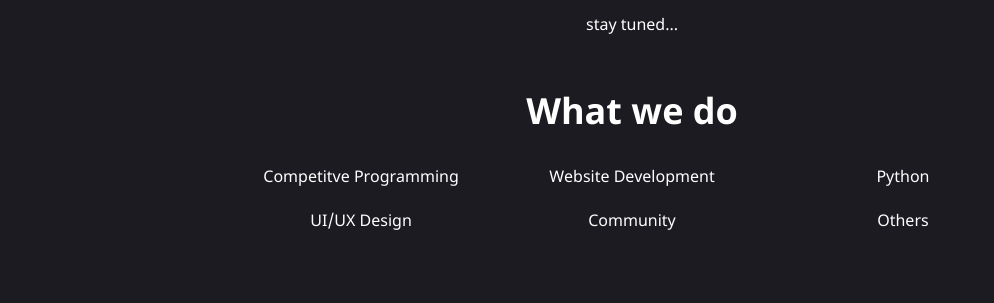
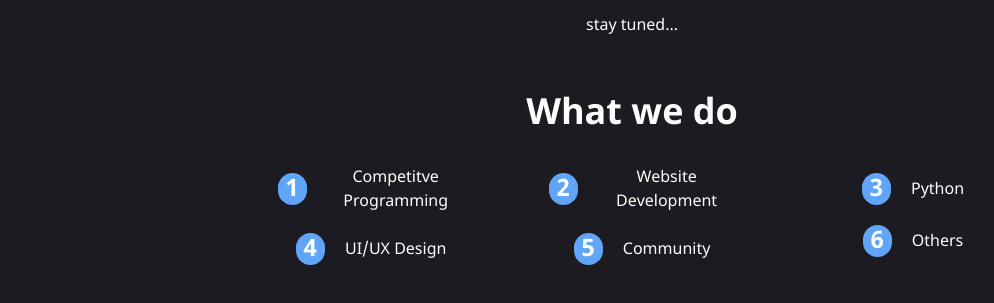
Before and after one commit to triamcomputerclub/triamcomputer-landing, a website built with Parcel: page index.html in a window 1280 px wide. Shown: the part 159-462 px from the top of the page, without its empty margins (8-1002 px from the left). Built offline with nearby package versions, Linux system fonts and the light colour scheme; files whose address does not match are found by name.

Commit message:
Add stupid numbers

```diff
--- a/index.html
+++ b/index.html
@@ -50,7 +50,7 @@
     </header>
 
     <section class="flex flex-col items-center justify-center">
-      <h1 class="flex flex-col items-center text-center justify-center mb-4">
+      <h1 class="flex flex-col items-center justify-center mb-4 text-center">
         <span class="text-xl">Triam Udom</span>
         <span class="text-4xl font-bold">Computer Club</span>
       </h1>
@@ -61,18 +61,18 @@
       <h1 class="flex flex-col items-center justify-center mb-4"></h1>
         <span class="text-4xl font-bold">What we do</span>
       </h1>
-      <div class="flex flex-col sm:flex-row items-center justify-center sm:justify-between w-3/5 pt-8 space-y-10 sm:space-y-0 sm:space-x-16 text-center">
+      <div class="flex flex-col items-center justify-center w-3/5 pt-8 space-y-10 text-center sm:flex-row sm:justify-between sm:space-y-0 sm:space-x-16">
         <div class="flex flex-col w-full space-y-5">
-          <p class="font-light">Competitve Programming</p>
-          <p class="font-light">UI/UX Design</p>
+          <div class="flex flex-row items-center justify-center font-black"><h1 class="flex px-2 mx-5 text-2xl bg-blue-400 rounded-full ">1</h1><p class="flex font-light">Competitve Programming</p></div>
+          <div class="flex flex-row items-center justify-center font-black"><h1 class="flex px-2 mx-5 text-2xl bg-blue-400 rounded-full ">4</h1><p class="flex font-light">UI/UX Design</p></div>
         </div>
         <div class="flex flex-col w-full space-y-5">
-          <p class="font-light">Website Development</p>
-          <p class="font-light">Community</p>
+          <div class="flex flex-row items-center justify-center font-black"><h1 class="flex px-2 mx-5 text-2xl bg-blue-400 rounded-full ">2</h1><p class="flex font-light">Website Development</p></div>
+          <div class="flex flex-row items-center justify-center font-black"><h1 class="flex px-2 mx-5 text-2xl bg-blue-400 rounded-full ">5</h1><p class="flex font-light">Community</p></div>
         </div>
         <div class="flex flex-col w-full space-y-5">
-          <p class="font-light">Python</p>
-          <p class="font-light">Others</p>
+          <div class="flex flex-row items-center justify-center font-black"><h1 class="flex px-2 mx-5 text-2xl bg-blue-400 rounded-full ">3</h1><p class="flex font-light">Python</p></div>
+          <div class="flex flex-row items-center justify-center font-black"><h1 class="flex px-2 mx-5 text-2xl bg-blue-400 rounded-full ">6</h1><p class="flex font-light">Others</p></div>
         </div>
       </div>
     </section>
```
